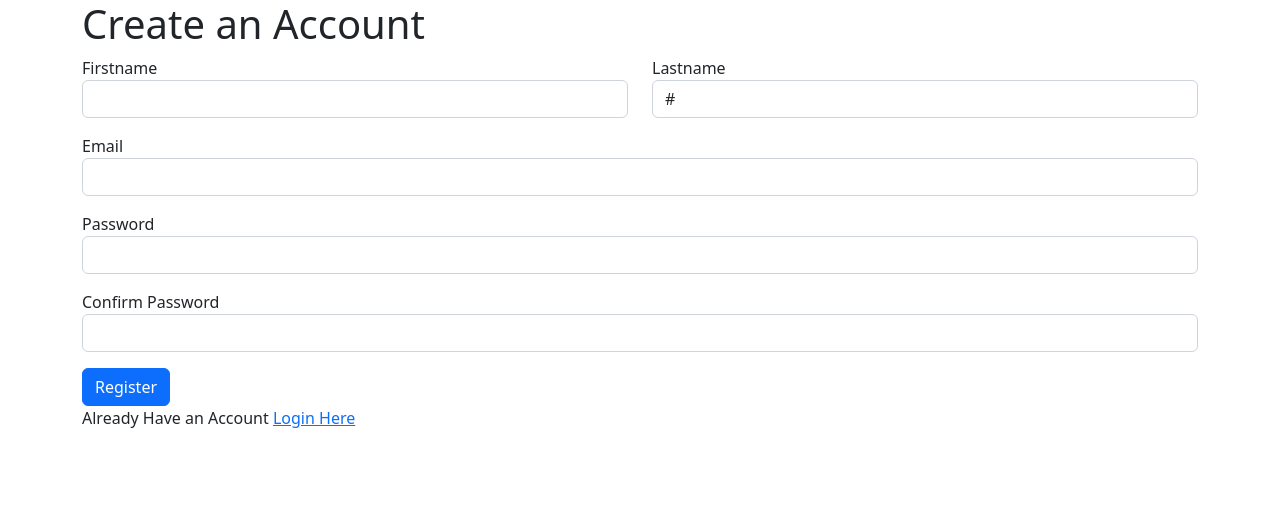
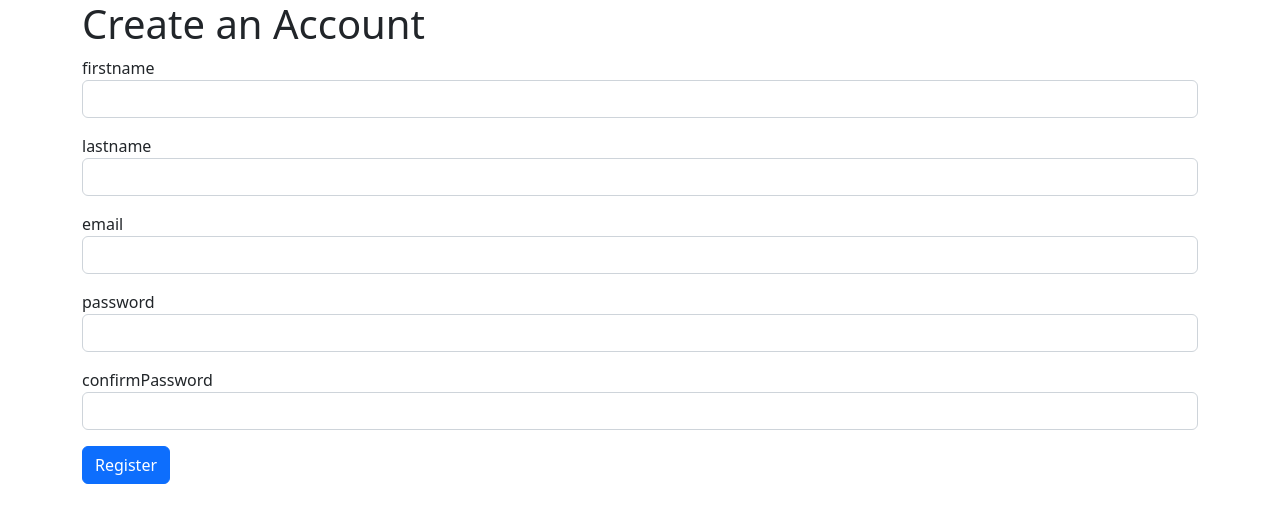
Before and after one commit to Gabu-Rayon/php-mvc-framework-project, a PHP site: page /register in a window 1280 px wide. Shown: the top 523 px of the page. Run offline with PHP 8.4, Linux system fonts and the light colour scheme; data that the repository does not hold is empty; some libraries are stand-ins or nearby versions.

Commit message:
commit now

```diff
--- a/controllers/AuthController.php
+++ b/controllers/AuthController.php
@@ -28,7 +28,6 @@ class AuthController extends Controller{
             if ($registerModel->validate() && $registerModel->register()) {
             return 'Success';
             }
-
               return $this->render('register', ['model' => $registerModel]);
 
 
--- a/core/form/Field.php
+++ b/core/form/Field.php
@@ -24,14 +24,15 @@ class Field
             <div class="mb-3">
                 <label>%s</label>
                 <input type="text" name="%s" value="%s"  class="form-control%s">
-            </div>
-            <div class="invalid-feedback text-warning">
+                  <div class="invalid-feedback">
                     %s
-            </div>',
+                   </div>
+            </div>'
+            ,
             $this->attribute,
             $this->attribute,
             $this->model->{$this->attribute},
-            $this->model->hasError($this->attribute) ? 'is-invalid' : '',
+            $this->model->hasError($this->attribute) ? '  is-invalid' : '',
             $this->model->getFirstError($this->attribute)
         );
     }
--- a/views/register.php
+++ b/views/register.php
@@ -1,41 +1,50 @@
+<?php
+
+?>
 <h1>Create an Account</h1>
 
-<?php //$form = \app\core\form\Form::begin('',"post")  ?>
+<?php $form = \app\core\form\Form::begin('',"post")?>
 
-<?php  //echo $form->field($model,'firstname') ?>
+<?php  echo $form->field($model,'firstname')?>
 
-<?php  //echo $form->field($model,'lastname') ?>
+<?php  echo $form->field($model,'lastname')?>
 
-<?php  //echo $form->field($model,'email') ?>
+<?php  echo $form->field($model,'email')?>
 
-<?php  //echo $form->field($model,'password') ?>
+<?php  echo $form->field($model,'password')?>
 
-<?php  //echo $form->field($model,'confirmPassword') ?>
+<?php  echo $form->field($model,'confirmPassword')?>
 
-<!-- <button type="submit" class="btn btn-primary">Register</button> -->
+<button type="submit" class="btn btn-primary">Register</button>
 
-<!-- <?php //echo \app\core\form\Form::end()  ?> -->
+<?php echo \app\core\form\Form::end()?>
 
 
-<form action="" method="post">
+<!-- <form action="" method="post">
     <div class="row">
         <div class="col">
             <div class="mb-3">
                 <label>Firstname</label>
-                <input type="text" name="firstname" value="<?php echo $model->firstname ?>"
-                    class="form-control<?php echo $model->hasError('firstname') ? '  is-invalid' : '' ?>">
+                <input type="text" name="firstname" value="<?php //echo $model->firstname ?>"
+                    class="form-control<?php //echo $model->hasError('firstname') ? '  is-invalid' : '' ?>">
+                <div class="invalid-feedback">
+                    <?php //echo $model->getFirstError('firstname')  ?>
+                </div>
             </div>
-            <div class="invalid-feedback text-warning">
-                <?php echo $model->getFirstError($aa)  ?>
+        </div>
+    </div>
+
+    <div class="col">
+        <div class="mb-3">
+            <label>Lastname</label>
+            <input type="text" name="lastname" value="<?php //echo $model->lastname ?>"
+                class="form-control <?php //echo $model->hasError('lastname') ? '  is-invalid' : '' ?>">
+            <div class="invalid-feedback">
+                <?php //echo $model->getFirstError('lastname')  ?>
             </div>
         </div>
 
-        <div class="col">
-            <div class="mb-3">
-                <label>Lastname</label>
-                <input type="text" name="lastname" value="#" class="form-control">
-            </div>
-        </div>
+    </div>
     </div>
     <div class="mb-3">
         <label>Email</label>
@@ -53,4 +62,4 @@
     <button type="submit" class="btn btn-primary">Register</button>
 </form>
 
-<p>Already Have an Account <a href="/login">Login Here</a></p>
+<p>Already Have an Account <a href="/login">Login Here</a></p> -->
```
